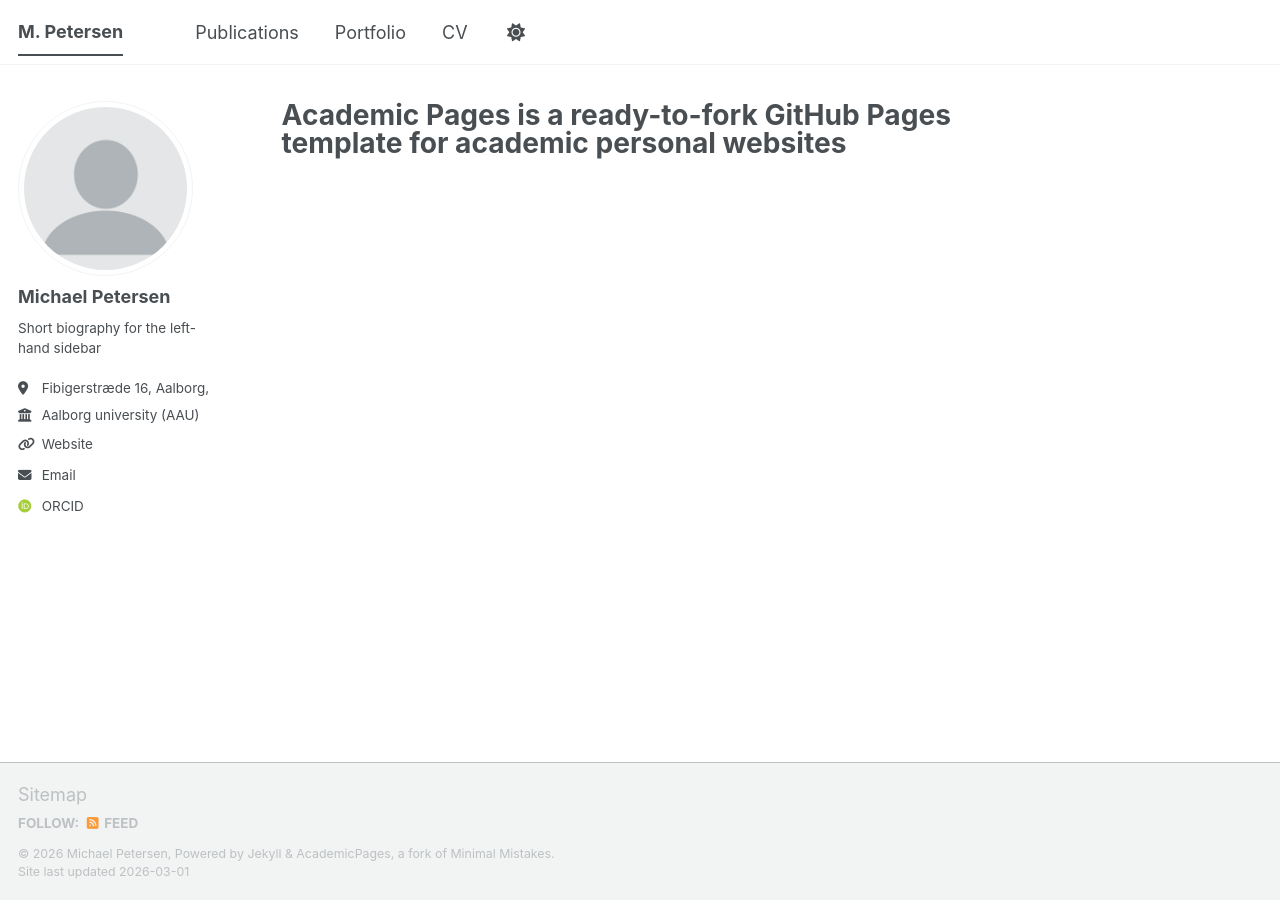
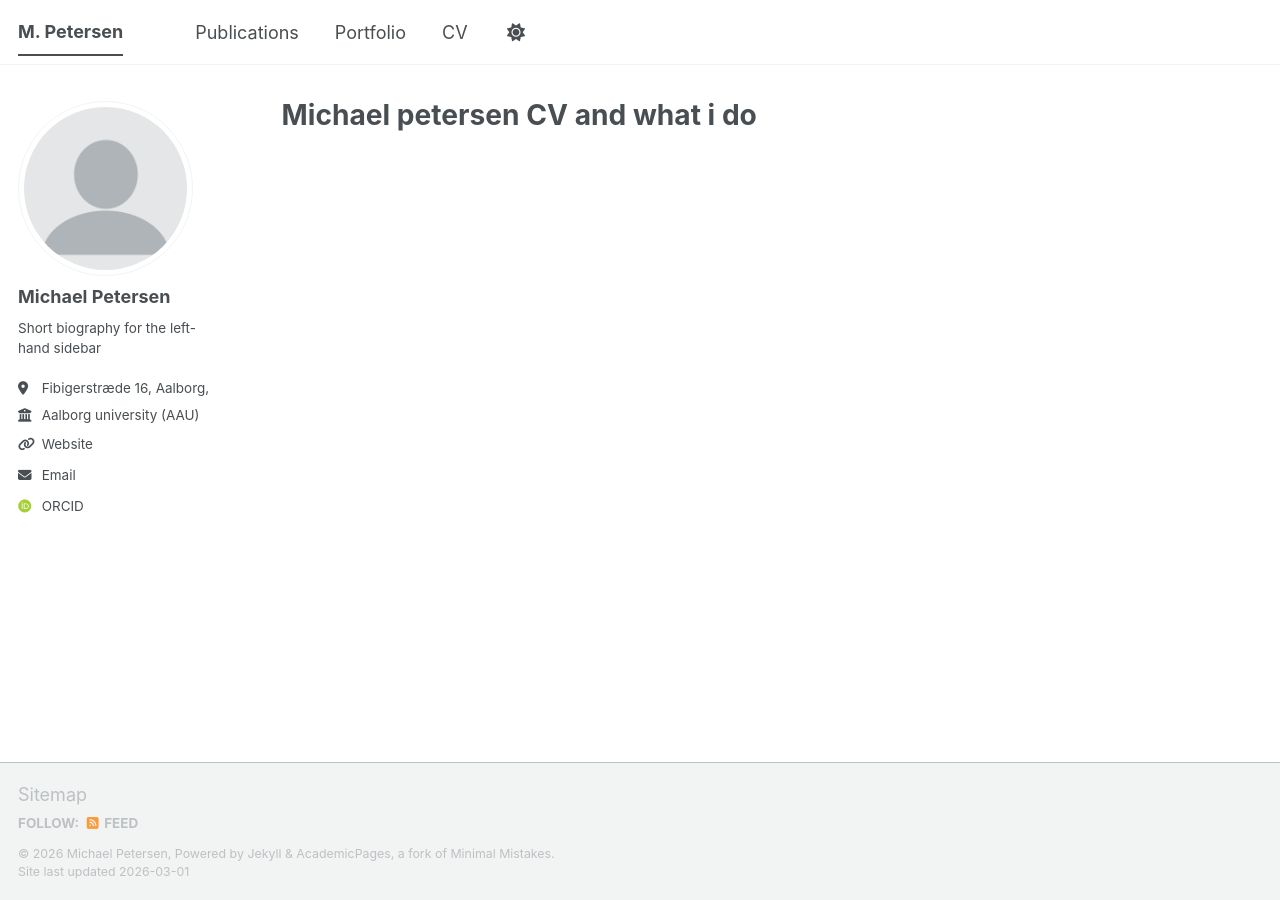
Before and after one commit to michipetersen18-rgb/cv_michael, a Jekyll site: the page built from _pages/about.md, in a window 1280 px wide. Built offline with Jekyll 4.4.1, drawn with Linux system fonts in a browser that asks for light colours; some web fonts are replaced; a script bundle is joined from its source files by our own code; library files that are not in the unit come from our copies.

Commit message:
Update about.md

```diff
--- a/_pages/about.md
+++ b/_pages/about.md
@@ -1,6 +1,6 @@
 ---
 permalink: /
-title: "Academic Pages is a ready-to-fork GitHub Pages template for academic personal websites"
+title: "Michael petersen CV and what i do "
 author_profile: true
 redirect_from:
   - /about/
```
